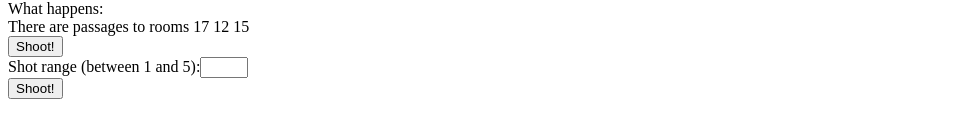
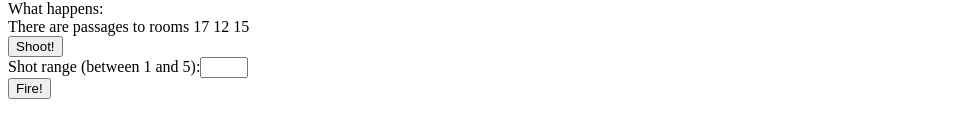
Before and after one commit to losslessring/hunt_the_wumpus, a React app: page / in a window 1280 px wide. Both pictures are taken after a click on the button "Shoot!". Shown: the part 366-504 px from the top of the page, without its empty margins (0-975 px from the left). Built offline with nearby package versions, Linux system fonts and the light colour scheme.

Commit message:
wumpus hit

```diff
--- a/src/components/Engine/Engine.tsx
+++ b/src/components/Engine/Engine.tsx
@@ -11,6 +11,7 @@ import createPresenceMark from '../../engine/gameLogic/createPresenceMark/create
 import getPresenceMark from '../../engine/gameLogic/getPresenseMark/getPresenceMark'
 import encounterToAction from '../../engine/gameLogic/encounterToAction/encounterToAction'
 import mapEncountersToActions from '../../engine/gameLogic/mapEncountersToActions/mapEncountersToActions'
+import checkShotHit from '../../engine/gameLogic/checkShotHit/checkShotHit'
 
 const passagesStyle = {
                         display: 'flex',
@@ -22,6 +23,7 @@ const passagesStyle = {
 const Engine: React.FC = () => {
 
     const [gameOver, setGameOver] = useState(() => false)
+    const [wumpusHit, setWumpusHit] = useState(() => false)
     const [heroPosition, setHeroPosition] = useState(() => 0)
     const [wumpusPosition, setWumpusPosition] = useState(() => ({position: generateRandomInRange(0)(19), type: "Wumpus"}))
     const [wumpusSmellInRooms, setWumpusSmellInRooms] = useState(() => createPresenceMark([wumpusPosition])(marksTable)(map))
@@ -35,6 +37,7 @@ const Engine: React.FC = () => {
     const [shot, setShot] = useState(() => false)
 
     const [shotRoute, setShotRoute] = useState<(number | undefined)[]>(() => [])
+    const [shotFired, setShotFired] = useState(() => false)
 
     const shotAction = (heroPosition: number) => (wumpusPosition: number) => (shotRoute: number[]) => (map: number[][]) => {
         shotRoute.forEach((arrowPosition, index) => {
@@ -86,11 +89,20 @@ const Engine: React.FC = () => {
                 <div>
 
                     <button onClick={() => setShot(true)}>Shoot!</button>
-                    {shot && <ShotRange shotRoute={shotRoute} setShotRoute={setShotRoute} changeShotRange = {changeShotRange}/>}
-                    {/* {shot && <ShotRange />} */}
+                    {shot && <ShotRange shotRoute={shotRoute} setShotRoute={setShotRoute} changeShotRange = {changeShotRange} setShotFired={setShotFired}/>}
+                    {shotFired &&
+                        <div>
+                            <h2>Shot fired!</h2>
+                            {setWumpusHit(checkShotHit(wumpusPosition.position)(shotRoute))}
+                            {setShotFired(false)}
+                            {setShot(false)}
+
+                        </div>
+                    }
                 </div>
 
                 {gameOver && <h2>Game over!</h2>}
+                {wumpusHit && <h2>Wumpus hit!You win!</h2>}
             </>
     )
 }
--- a/src/components/Engine/ForPaste.ts
+++ b/src/components/Engine/ForPaste.ts
@@ -1,2 +1,3 @@
+import checkShotHit from '../../engine/gameLogic/checkShotHit/checkShotHit'
 import marksTable from '../../engine/data/marksTable/marksTable'
 import getPresenceMark from '../../engine/gameLogic/getPresenseMark/getPresenceMark'
--- a/src/components/Shot/ShotRange/ShotRange.tsx
+++ b/src/components/Shot/ShotRange/ShotRange.tsx
@@ -3,7 +3,7 @@ import React, { useState, useEffect } from "react"
 
 import ShotRoute from './ShotRoute/ShotRoute'
 
-const ShotRange = ({shotRoute, setShotRoute, changeShotRange}: any) => {
+const ShotRange = ({shotRoute, setShotRoute, changeShotRange, setShotFired}: any) => {
 
     const style = {
         height: 30,
@@ -43,7 +43,7 @@ const ShotRange = ({shotRoute, setShotRoute, changeShotRange}: any) => {
                     onChange={changeShotRange}
                 />
             </div>
-            <ShotRoute shotRoute={shotRoute} setShotRoute={setShotRoute}/>
+            <ShotRoute shotRoute={shotRoute} setShotRoute={setShotRoute} setShotFired={setShotFired}/>
         </div>
     )
 
--- a/src/components/Shot/ShotRange/ShotRoute/ShotRoute.tsx
+++ b/src/components/Shot/ShotRange/ShotRoute/ShotRoute.tsx
@@ -3,7 +3,7 @@ import React, { useState, useEffect } from "react"
 
 
 
-const ShotRoute = ({shotRoute, setShotRoute}: any) => {
+const ShotRoute = ({shotRoute, setShotRoute, setShotFired}: any) => {
 
     const style = {
         height: 30,
@@ -47,7 +47,7 @@ const ShotRoute = ({shotRoute, setShotRoute}: any) => {
                             onChange={(event) => changeShotRoute(event)(index)}/>
                         </div>
                     </div>)}
-                    <button onClick={() => true}>Shoot!</button>
+                    <button onClick={() => setShotFired(true)}>Fire!</button>
             </div>
         </div>
     )
--- a/src/engine/gameLogic/checkShotHit/checkShotHit.ts
+++ b/src/engine/gameLogic/checkShotHit/checkShotHit.ts
@@ -1,4 +1,4 @@
-const checkShotHit = (targetPosition: number) => (arrowRoute: number[]):Boolean => {
+const checkShotHit = (targetPosition: number) => (arrowRoute: (number | undefined)[]):boolean => {
     return arrowRoute.includes(targetPosition)
 }
 
```
